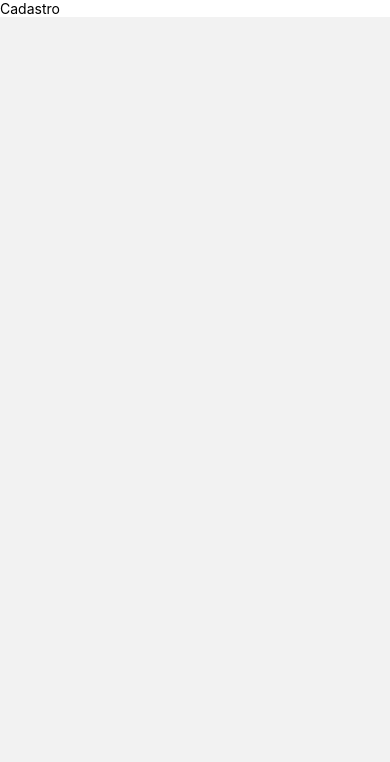
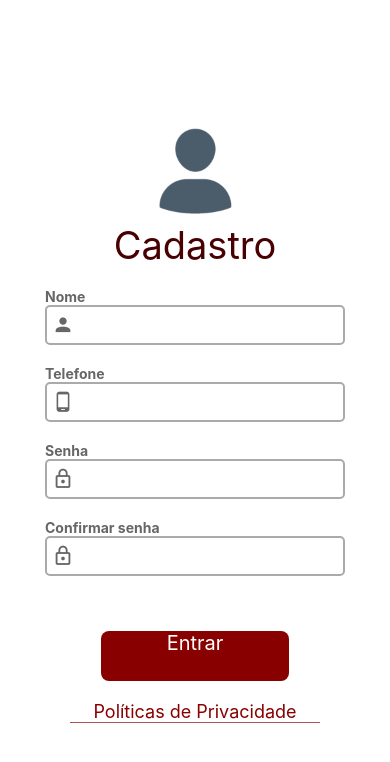
Before and after one commit to Poagilers-Fenix/Cardapio_Digital, a React Native app: screen /TelaCadastro in a window 390 px wide. Shown: the top 762 px of the page. Built offline with nearby package versions, Linux system fonts and the light colour scheme.

Commit message:
chore: Cretae MyRequests on pages

```diff
--- a/App.js
+++ b/App.js
@@ -6,7 +6,8 @@ import { StatusBar } from 'react-native';
 import TelaInicial from './pages/InitialScreen';
 import TelaLogin from './pages/SignIn';
 import TelaCadastro from './pages/SignUp';
-import QRCode from './components/QRCode';
+import QRCodeReader from './pages/QRCodeReader';
+import MyRequests from './pages/MyRequests';
 
 const Stack = createNativeStackNavigator();
 
@@ -30,8 +31,12 @@ return (
           component={TelaCadastro}
         />
         <Stack.Screen
-          name="QRCode"
-          component={QRCode}
+          name="QRCodeReader"
+          component={QRCodeReader}
+        />
+        <Stack.Screen
+          name="MyRequests"
+          component={MyRequests}
         />
       </Stack.Navigator>
       <StatusBar barStyle="dark-content" backgroundColor="#fff"  />
--- /dev/null
+++ b/components/Camera.js
@@ -0,0 +1,36 @@
+import React, { useState, useEffect } from 'react';
+import { StyleSheet, View, TextInput, SafeAreaView } from 'react-native';
+import { Camera } from 'expo-camera'
+
+export default function Camer2a() {
+    const [type, setType] = useState(Camera.Constants.Type.back);
+    const [hasPermission, setHasPermission] = useState(null);
+
+    useEffect(() => {
+        (async () => {
+           const {status} = await Camera.requestPermissionsAsync();
+           setHasPermission(status === 'granted')
+        })();
+    }, [])
+    if(hasPermission === null) {
+        return <View />
+    }
+    if(hasPermission === false) {
+        return <Text>Acesso negado!!</Text>
+    }
+    return(
+    <SafeAreaView style={styles.container}>
+        <Camera
+            style={{ flex: 1}}
+            type={type}
+        />
+    </SafeAreaView>
+    )
+  };
+
+  const styles = StyleSheet.create({
+    container: {
+        flex: 1,
+        justifyContent: 'center',
+    }
+  });
--- a/components/QRCode.js
+++ /dev/null
@@ -1,19 +0,0 @@
-import React from 'react';
-import { StyleSheet, Text, View } from 'react-native';
-
-export default function QRCode() {
-  return(
-    <View style={styles.container}>
-      <Text>Teste</Text>
-    </View>
-  )
-}
-
-const styles=StyleSheet.create({
-  container: {
-    flex: 1,
-    justifyContent: 'center',
-    alignItems: 'center',
-    backgroundColor: '#fff',
-  },
-})
--- a/package.json
+++ b/package.json
@@ -11,6 +11,7 @@
     "@react-navigation/native": "^6.0.2",
     "@react-navigation/native-stack": "^6.1.0",
     "expo": "~42.0.1",
+    "expo-camera": "~11.2.2",
     "expo-status-bar": "~1.0.4",
     "react": "16.13.1",
     "react-dom": "16.13.1",
--- a/pages/InitialScreen.js
+++ b/pages/InitialScreen.js
@@ -2,7 +2,7 @@ import React from 'react';
 import { View, Text, StyleSheet, Image} from 'react-native';
 import Botao from '../components/Button';
 
-export default function TelaInicial({ navigation }) {
+export default function InitialSreen({ navigation }) {
   return(
     <View style={styles.container}>
       <View style={{alignItems: 'center'}}>
@@ -51,8 +51,8 @@ const styles = StyleSheet.create({
     marginTop: 20,
   },
   imagem: {
-    width: '60%',
-    height: 250,
+    width: '80%',
+    height: 350,
     marginTop: 30,
     marginBottom: 40,
 
--- /dev/null
+++ b/pages/MyRequests.js
@@ -0,0 +1,82 @@
+import React from 'react';
+import { View, Text, Image, StyleSheet, TextInput, TouchableOpacity, FlatList, SafeAreaView } from 'react-native';
+
+import Botao from '../components/Button';
+const DATA = [
+    {
+        id: 'bd7acbea-c1b1-46c2-aed5-3ad53abb28ba',
+        restaurante: 'Madero',
+        pedido: ['Super Burger', 'Suco de laranja natural'],
+        preco: 'R$ 42,80'
+    },
+  ];
+export default function TelaCadastro({ navigation }) {
+    const renderItem = ({ item }) => (
+        <Text>{item.restaurante}             {item.pedido[0]}        {item.preco}</Text>
+      );
+  return(
+    <View style={styles.container}>
+      <Text style={styles.titulo}>Meus Pedidos</Text>
+      <Text style={styles.subtitulo}>Veja aqui todos os pedidos que você já fez usando o Cardapp.</Text>
+      <View style={{ width: 250, marginTop: 30 }}>
+    </View>
+        <SafeAreaView style={styles.container}>
+        <FlatList
+            data={DATA}
+            renderItem={renderItem}
+            keyExtractor={item => item.id}
+        />
+        </SafeAreaView>
+    </View>
+  )
+}
+
+const styles = StyleSheet.create({
+    container: {
+        flex: 1,
+        backgroundColor: '#fff',
+        alignItems: 'center'
+      },
+      imagem: {
+        width: 100,
+        height: 100
+      },
+      titulo: {
+        textAlign:'center',
+        fontSize: 38,
+        color: '#880000',
+        fontWeight: 'bold',
+        marginVertical: 10,
+      },
+      subtitulo: {
+        fontSize: 18,
+        textAlign: 'center',
+        color: '#333',
+        marginBottom: 30,
+      },
+      label: {
+        color: '#666',
+        fontWeight: 'bold',
+        marginTop: 10,
+      },
+      input: {
+        borderWidth: 2,
+        borderColor: '#aaa',
+        borderRadius: 5,
+        width: 300,
+        height: 40,
+        marginBottom: 10,
+        alignItems: 'center',
+        paddingLeft: 5,
+        flexDirection: 'row'
+      },
+      link: {
+        marginTop: 20,
+        color: '#800',
+        borderBottomColor: '#800a',
+        borderBottomWidth: 1,
+        width: 158,
+        textAlign: 'center',
+        fontSize: 18
+      }
+});
--- /dev/null
+++ b/pages/QRCodeReader.js
@@ -0,0 +1,60 @@
+import React from 'react';
+import { View, Text, Image, StyleSheet, TextInput, TouchableOpacity } from 'react-native';
+
+import Botao from '../components/Button';
+import Camera from '../components/Camera';
+
+export default function TelaCadastro({ navigation }) {
+  return(
+    <View style={styles.container}>
+      <Text style={styles.titulo}>Aponte a câmera do celular para o QR code do restaurante em que estiver</Text>
+
+      <View style={{ width: 320, height: 450 }}>
+          <Camera />
+      </View>
+
+      <View style={{ width: 250, marginTop: 30 }}>
+        <Botao
+          titulo="Ver Cardápios" acao={"QRCode"}
+          navigation={navigation}
+        />
+        <Botao
+          outlined={true} titulo="Ver meus pedidos"
+          acao={"MyRequests"} navigation={navigation}
+        />
+      </View>
+
+    </View>
+  )
+}
+
+const styles = StyleSheet.create({
+  container: {
+    flex: 1,
+    backgroundColor: '#fff',
+    justifyContent: 'center',
+    alignItems: 'center'
+  },
+  titulo: {
+    textAlign:'center',
+    fontSize: 21,
+    color: '#480000',
+    marginBottom: 60,
+  },
+  label: {
+    color: '#666',
+    fontWeight: 'bold',
+    marginTop: 10,
+  },
+  input: {
+    borderWidth: 2,
+    borderColor: '#aaa',
+    borderRadius: 5,
+    width: 300,
+    height: 40,
+    marginBottom: 10,
+    alignItems: 'center',
+    paddingLeft: 5,
+    flexDirection: 'row'
+  },
+});
--- a/pages/SignIn.js
+++ b/pages/SignIn.js
@@ -4,20 +4,20 @@ import { View, Text, Image, StyleSheet, TextInput, TouchableOpacity } from 'reac
 import Botao from '../components/Button';
 import InputWithIcon from '../components/input/InputWithIcon'
 
-export default function TelaLogin({ navigation }) {
+export default function SignIn({ navigation }) {
   return(
     <View style={styles.container}>
       <Image style={styles.imagem} source={require("../assets/perfil-cinza.png")} />
       <Text style={styles.titulo}>Login</Text>
       <Text style={styles.subtitulo}>Bem-vindo(a) de volta!</Text>
 
-      <InputWithIcon title="Celular" icon="cellphone-android" type="numeric"/>
+      <InputWithIcon title="Telefone" icon="cellphone-android" type="numeric"/>
 
       <InputWithIcon title="Senha" icon="lock-outline"/>
 
       <View style={{ width: 250, marginTop: 30 }}>
         <Botao
-          titulo="Entrar" acao={"QRCode"}
+          titulo="Entrar" acao={"QRCodeReader"}
           navigation={navigation}
         />
         <TouchableOpacity style={{alignItems: 'center'}}>
--- a/pages/SignUp.js
+++ b/pages/SignUp.js
@@ -1,16 +1,76 @@
 import React from 'react';
-import { StyleSheet, Text, View } from 'react-native';
+import { View, Text, Image, StyleSheet, TextInput, TouchableOpacity } from 'react-native';
 
-export default function TelaCadastro() {
+import Botao from '../components/Button';
+import InputWithIcon from '../components/input/InputWithIcon'
+
+export default function SignUp({ navigation }) {
   return(
     <View style={styles.container}>
-      <Text>Cadastro</Text>
+      <Image style={styles.imagem} source={require("../assets/perfil-cinza.png")} />
+      <Text style={styles.titulo}>Cadastro</Text>
+
+      <InputWithIcon title="Nome" icon="account"/>
+
+      <InputWithIcon title="Telefone" icon="cellphone-android" type="numeric"/>
+
+      <InputWithIcon title="Senha" icon="lock-outline"/>
+      <InputWithIcon title="Confirmar senha" icon="lock-outline"/>
+
+      <View style={{ width: 250, marginTop: 30 }}>
+        <Botao
+          titulo="Entrar" acao={"QRCodeReader"}
+          navigation={navigation}
+        />
+        <TouchableOpacity style={{alignItems: 'center'}}>
+          <Text style={styles.link}>Políticas de Privacidade</Text>
+        </TouchableOpacity>
+      </View>
+
     </View>
   )
 }
 
 const styles = StyleSheet.create({
   container: {
+    flex: 1,
     backgroundColor: '#fff',
+    justifyContent: 'center',
+    alignItems: 'center'
+  },
+  imagem: {
+    width: 100,
+    height: 100
+  },
+  titulo: {
+    textAlign:'center',
+    fontSize: 38,
+    color: '#480000',
+    marginBottom: 10,
+  },
+  label: {
+    color: '#666',
+    fontWeight: 'bold',
+    marginTop: 10,
+  },
+  input: {
+    borderWidth: 2,
+    borderColor: '#aaa',
+    borderRadius: 5,
+    width: 300,
+    height: 40,
+    marginBottom: 10,
+    alignItems: 'center',
+    paddingLeft: 5,
+    flexDirection: 'row'
+  },
+  link: {
+    marginTop: 20,
+    color: '#800',
+    borderBottomColor: '#800a',
+    borderBottomWidth: 1,
+    width: 250,
+    textAlign: 'center',
+    fontSize: 18
   }
 });
```
Also changed, not shown: 1 other file (tests, documents, lock files or other folders).
